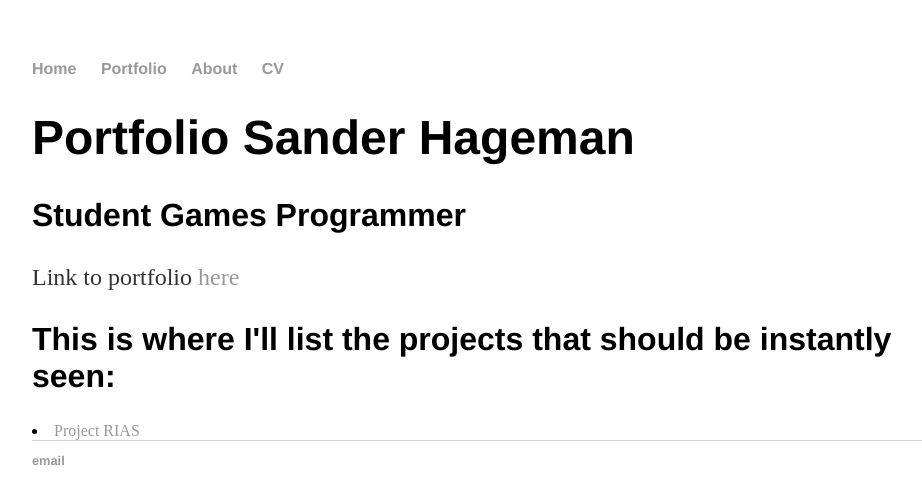
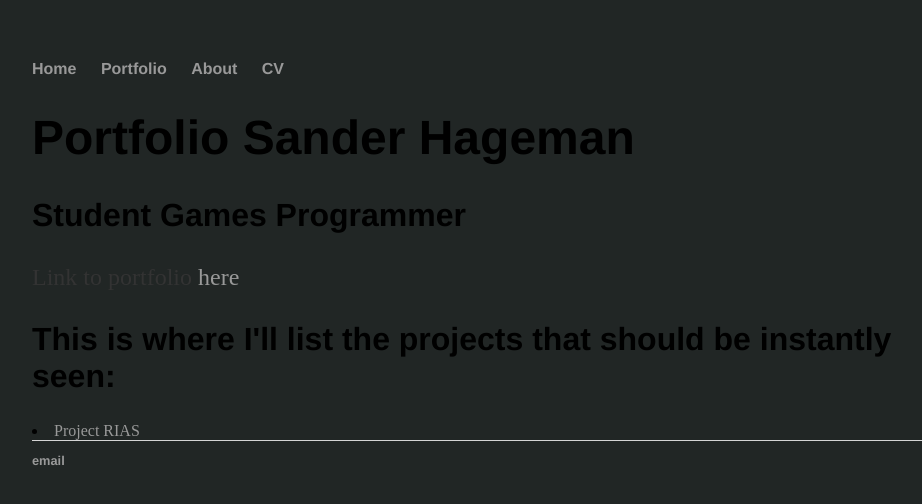
Before and after one commit to SanderHageman/sanderhageman.github.io, a Jekyll site: the page built from index.html, in a window 1280 px wide. Shown: the top 504 px of the page, without its empty margins (160-1082 px from the left). Built offline with Jekyll 4.4.1, drawn with Linux system fonts in a browser that asks for light colours.

Commit message:
Update default.html

```diff
--- a/_layouts/default.html
+++ b/_layouts/default.html
@@ -5,7 +5,7 @@
 			<!-- link to main stylesheet -->
 			<link rel="stylesheet" type="text/css" href="/css/main.css">
 		</head>
-		<body>
+		<body bgcolor="#212625">
 			<nav>
 	    		<ul>
 	        		<li><a href="/">Home</a></li>
```
